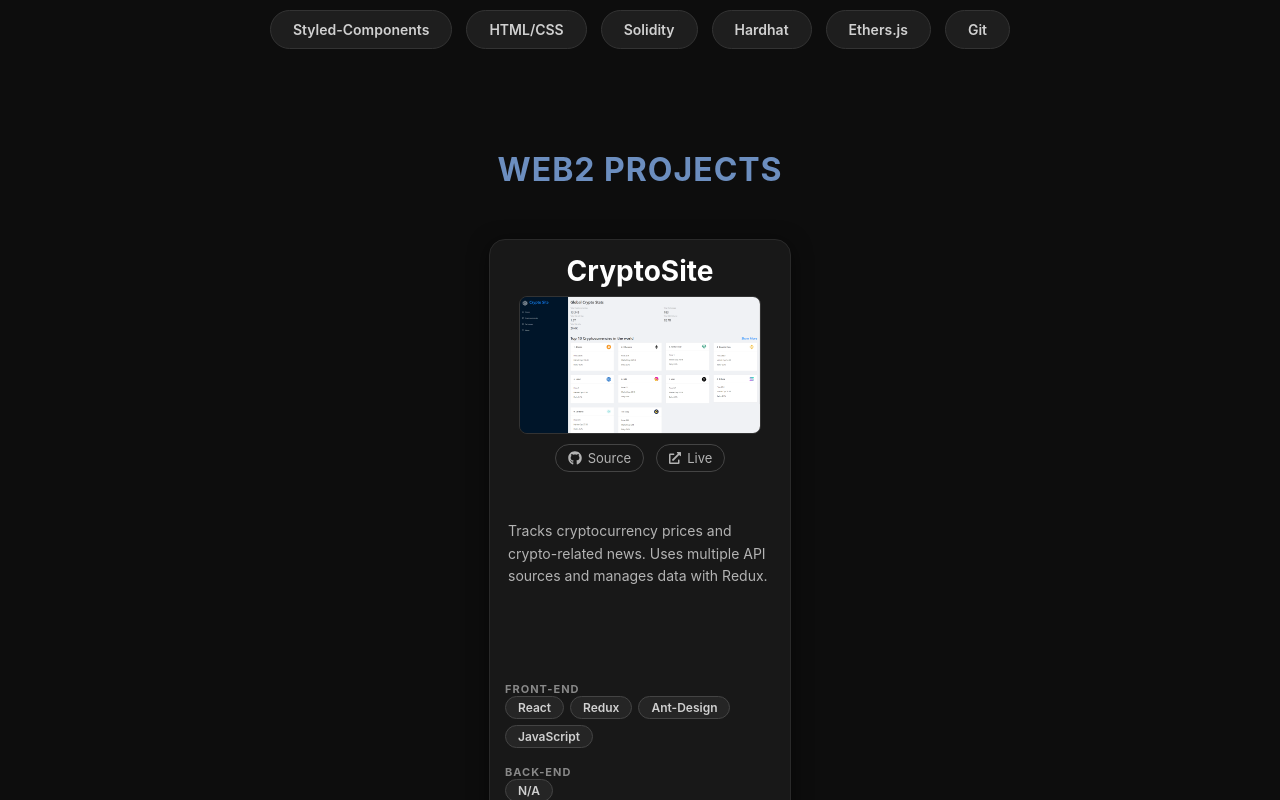
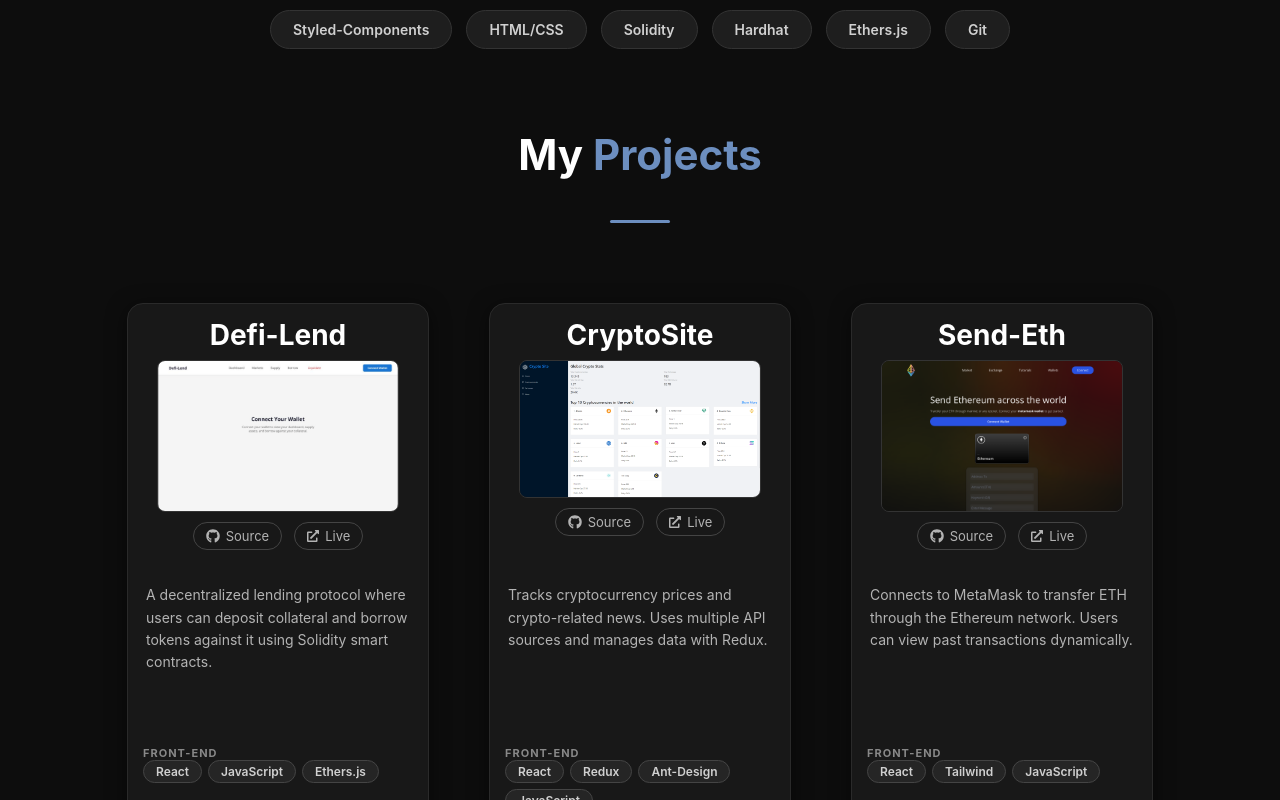
Before and after one commit to locbgiang/website, a React (Vite) app in the folder client/: page / in a window 1280 px wide. Shown: the part 1420-2220 px from the top of the page. Built offline with nearby package versions, Linux system fonts and the light colour scheme.

Commit message:
added defi lend

```diff
--- a/client/src/components/Body.jsx
+++ b/client/src/components/Body.jsx
@@ -2,6 +2,7 @@ import styled from 'styled-components';
 import sendeth from '../../images/sendeth.png';
 import cryptosite from '../../images/cryptosite.png';
 import defistakeapp from '../../images/defistakeapp.png';
+import defilend from '../../images/defilend.png';
 
 import React from 'react';
 import { FaGithub, FaExternalLinkAlt } from 'react-icons/fa';
@@ -88,20 +89,6 @@ const BodySpace = styled.div`
 
 const ProjectSectionWrapper = styled.section`
     width: 100%;
-`;
-
-const ProjectSpaceName = styled.div`
-    height: 80px;
-    width: 80%;
-    display: flex;
-    justify-content: center;
-    align-items: center;
-    font-size: 32px;
-    font-weight: 700;
-    color: #6c8ebf;
-    letter-spacing: 1px;
-    text-transform: uppercase;
-    margin: 0 auto;
 `;
 
 const ProjectSpace = styled.div`
@@ -395,8 +382,18 @@ const Body = () => {
 
             {/* Projects */}
             <ProjectSectionWrapper id="projects">
-                <ProjectSpaceName>Web2 Projects</ProjectSpaceName>
+                <SectionTitle>My <span>Projects</span></SectionTitle>
+                <Divider />
                 <ProjectSpace>
+                    <Projects
+                        projectSite="https://defi-lend-ruby.vercel.app/"
+                        projectName="Defi-Lend"
+                        projectImage={defilend}
+                        projectSrc="https://github.com/locbgiang/Defi-Lend"
+                        projectDesc="A decentralized lending protocol where users can deposit collateral and borrow tokens against it using Solidity smart contracts."
+                        projectTechFrontEnd={["React", "JavaScript", "Ethers.js"]}
+                        projectTechBackEnd={["JavaScript", "Hardhat", "Solidity"]}
+                    />
                     <Projects
                         projectSite="https://cryptosite.vercel.app/"
                         projectName="CryptoSite"
@@ -406,10 +403,6 @@ const Body = () => {
                         projectTechFrontEnd={["React", "Redux", "Ant-Design", "JavaScript"]}
                         projectTechBackEnd={["N/A"]}
                     />
-                </ProjectSpace>
-
-                <ProjectSpaceName>Web3 Projects</ProjectSpaceName>
-                <ProjectSpace>
                     <Projects
                         projectSite="https://send-eth-website.vercel.app/"
                         projectName="Send-Eth"
```
Also changed, not shown: client/images/defilend.png (added).
